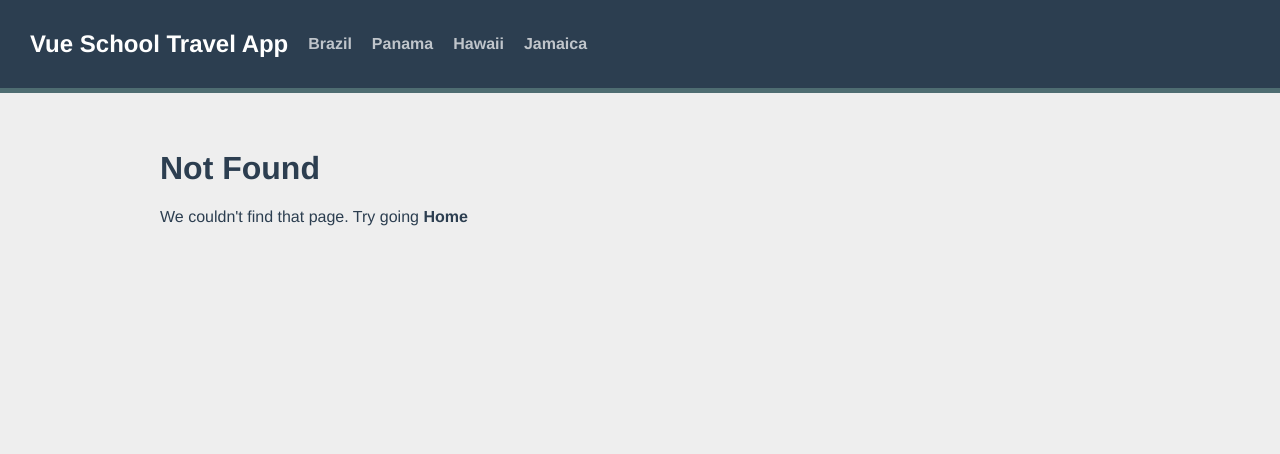
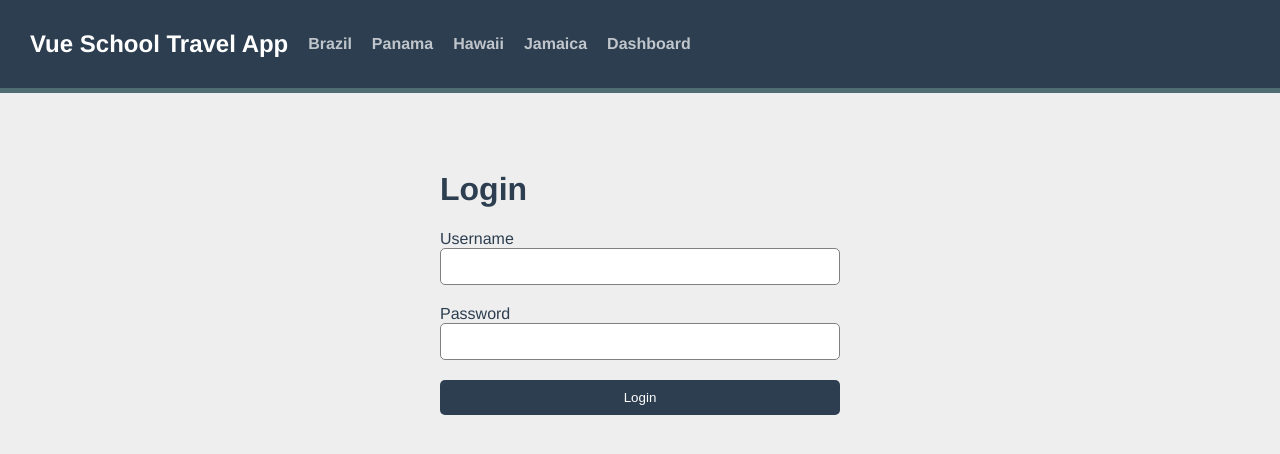
Before and after one commit to vyalova-diana/vue_school_router_course, a Vue app: page /login in a window 1280 px wide. Before the commit this address had no page. Shown: the top 454 px of the page. Built offline with nearby package versions, Linux system fonts and the light colour scheme.

Commit message:
Added scroll behavior,protected pages via route meta fields,protected redirect via router query params

```diff
--- a/src/components/TheNavigation.vue
+++ b/src/components/TheNavigation.vue
@@ -7,6 +7,7 @@
         :to="{name: 'destination.show',params: {id: destination.id, slug: destination.slug}}">
       {{destination.name}}
     </router-link>
+    <router-link :to="{name:'protected'}">Dashboard</router-link>
   </div>
 </template>
 
--- a/src/router/index.js
+++ b/src/router/index.js
@@ -40,10 +40,41 @@
       path: '/:pathMatch(.*)*',
       name: 'NotFound',
       component: () => import('../views/NotFound.vue')
-    }
+    },
+    {
+      path: '/protected',
+      name: 'protected',
+      component: () => import('../views/Protected.vue'),
+      meta: {
+        requiresAuth : true
+      }
+    },
+    {
+      path: '/login',
+      name: 'login',
+      component: () => import('../views/Login.vue'),
+    },
+    {
+      path: '/invoices',
+      name: 'invoices',
+      component: () => import('../views/Invoices.vue'),
+      meta: {
+        requiresAuth : true
+      }
+    },
+
 
   ],
+  scrollBehavior(to,from,savedPosition) {
+    return savedPosition || new Promise((resolve) => {
+      setTimeout(() => resolve({top:0}),300) //to avoid conflict with transition
+    })
+  }
   // linkActiveClass: "vue-school-active-link" //default: "router-link-active"
 })
-
+router.beforeEach((to,from) => { //global navigation guard
+  if (to.meta.requiresAuth && !window.user) {
+    return {name:'login', query:{redirect: to.fullPath}}
+  }
+})
 export default router
--- /dev/null
+++ b/src/views/Invoices.vue
@@ -0,0 +1,13 @@
+<template>
+  <h1>Invoices</h1>
+</template>
+
+<script>
+export default {
+  name: "Invoices"
+};
+</script>
+
+<style scoped>
+
+</style>
--- /dev/null
+++ b/src/views/Login.vue
@@ -0,0 +1,35 @@
+<template>
+  <div class="login">
+    <form  class="form" @submit.prevent="login">
+      <h1>Login</h1>
+      <label for="username">Username</label>
+      <input v-model="username" name="username" type="text" class="input">
+      <label for="password">Password</label>
+      <input v-model="password" name="password" type="text" class="input">
+      <button class="btn">Login</button>
+    </form>
+  </div>
+</template>
+
+<script>
+export default {
+  data() {
+   return {
+     username: '',
+     password: ''
+   }
+  },
+  methods: {
+    login() { //login imitation
+      window.user = this.username;
+      const redirectPath = this.$route.query.redirect || '/protected'
+      this.$router.push(redirectPath)
+    }
+  }
+
+};
+</script>
+
+<style scoped>
+
+</style>
--- /dev/null
+++ b/src/views/Protected.vue
@@ -0,0 +1,29 @@
+<template>
+  <div>
+    <h1>Greetings, {{username}}</h1>
+    <router-link :to="{name:'invoices'}">
+      <button class="btn">Invoices</button>
+    </router-link>
+    <button class="btn" @click="logout">Logout</button>
+  </div>
+</template>
+
+<script>
+export default {
+  data() {
+    return {
+      username: window.user
+    }
+  },
+  methods: {
+    logout(){
+      window.user =null
+      this.$router.push({name: 'home'})
+    }
+  }
+};
+</script>
+
+<style scoped>
+
+</style>
```
